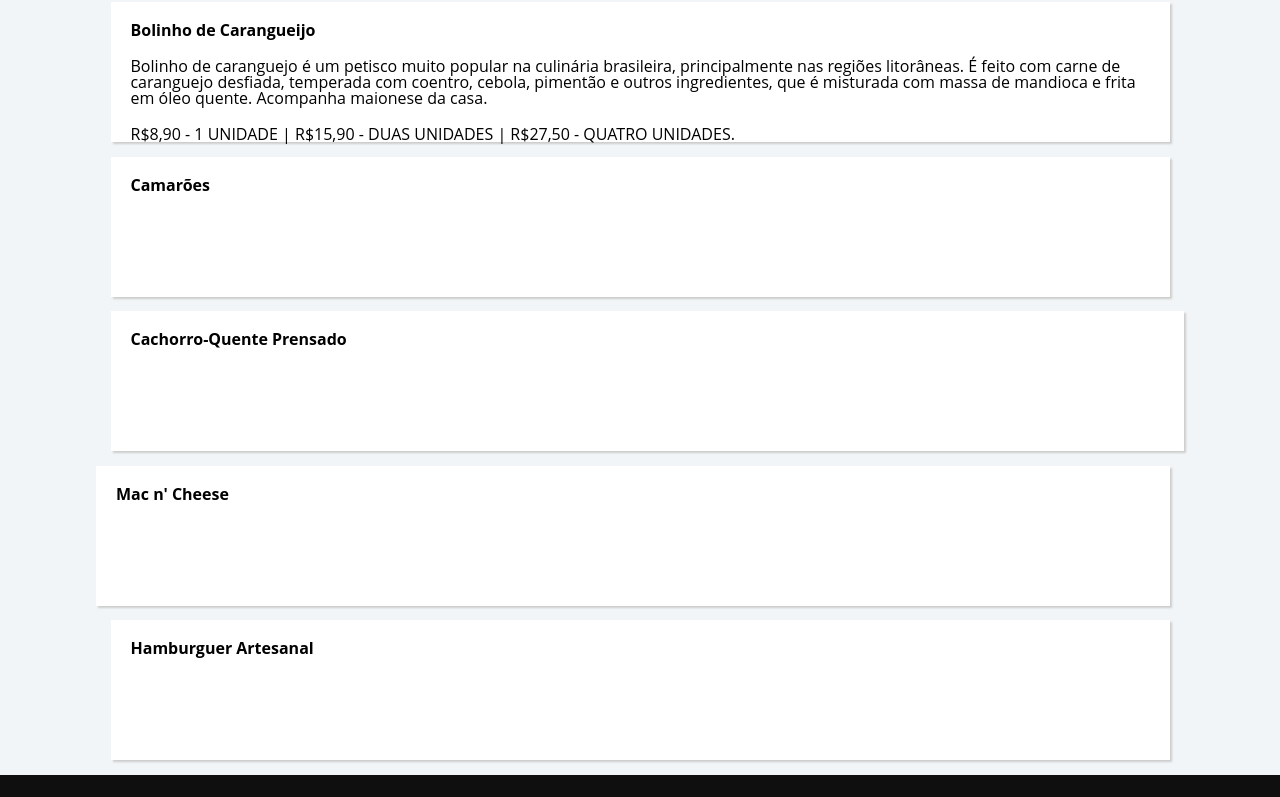
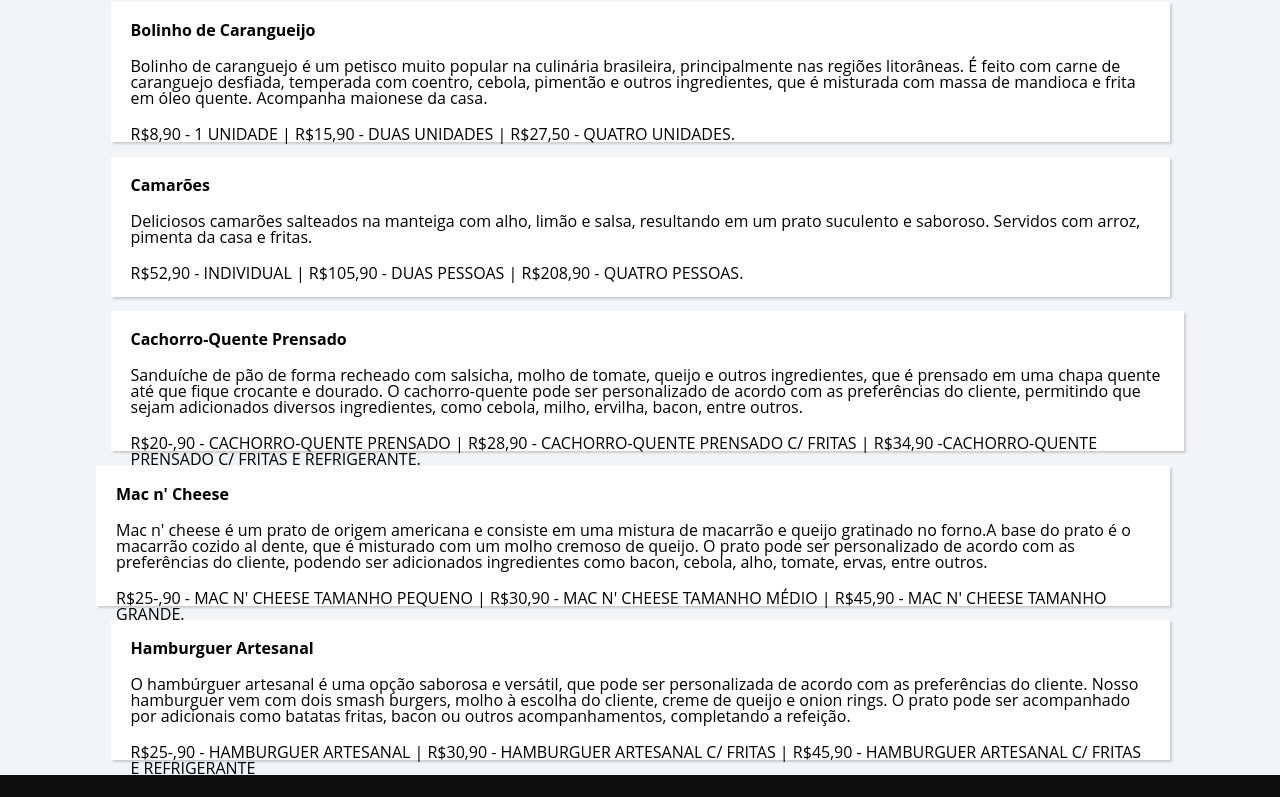
Before and after one commit to araujoeduarda/BR1_Menu, a plain HTML site: page index.html in a window 1280 px wide. Shown: the part 2151-2948 px from the top of the page. Drawn offline with Linux system fonts and the light colour scheme.

Commit message:
commit menu fc

```diff
--- a/index.html
+++ b/index.html
@@ -91,10 +91,22 @@
             <p>R$8,90 - 1 UNIDADE | R$15,90 - DUAS UNIDADES | R$27,50 - QUATRO UNIDADES.</p>
             </p>
           </li>
-          <li class="conteudoPrincipal-pratos-link"><a href="#">Camarões</a></li>
-          <li class="conteudoPrincipal-pratos-link"><a href="#">Cachorro-Quente Prensado</a></li>
-          <li class="conteudoPrincipal-pratos-link"><a href="#">Mac n' Cheese</a></li>
-          <li class="conteudoPrincipal-pratos-link"><a href="#">Hamburguer Artesanal</a></li>
+          <li class="conteudoPrincipal-pratos-link"><a href="#">Camarões</a>
+            <p>Deliciosos camarões salteados na manteiga com alho, limão e salsa, resultando em um prato suculento e saboroso. Servidos com arroz, pimenta da casa e fritas. </p>
+            <p>R$52,90 - INDIVIDUAL | R$105,90 - DUAS PESSOAS | R$208,90 - QUATRO PESSOAS.</p>
+          </li>
+          <li class="conteudoPrincipal-pratos-link"><a href="#">Cachorro-Quente Prensado</a>
+            <p>Sanduíche de pão de forma recheado com salsicha, molho de tomate, queijo e outros ingredientes, que é prensado em uma chapa quente até que fique crocante e dourado. O cachorro-quente pode ser personalizado de acordo com as preferências do cliente, permitindo que sejam adicionados diversos ingredientes, como cebola, milho, ervilha, bacon, entre outros.</p>
+            <p>R$20-,90 - CACHORRO-QUENTE PRENSADO | R$28,90 - CACHORRO-QUENTE PRENSADO C/ FRITAS | R$34,90 -CACHORRO-QUENTE PRENSADO C/ FRITAS E REFRIGERANTE.</p>
+          </li>
+          <li class="conteudoPrincipal-pratos-link"><a href="#">Mac n' Cheese</a>
+            <p>Mac n' cheese é um prato de origem americana e consiste em uma mistura de macarrão e queijo gratinado no forno.A base do prato é o macarrão cozido al dente, que é misturado com um molho cremoso de queijo. O prato pode ser personalizado de acordo com as preferências do cliente, podendo ser adicionados ingredientes como bacon, cebola, alho, tomate, ervas, entre outros.</p>
+            <p>R$25-,90 - MAC N' CHEESE TAMANHO PEQUENO | R$30,90 - MAC N' CHEESE TAMANHO MÉDIO | R$45,90 - MAC N' CHEESE TAMANHO GRANDE.</p>
+          </li>
+          <li class="conteudoPrincipal-pratos-link"><a href="#">Hamburguer Artesanal</a>
+            <p>O hambúrguer artesanal é uma opção saborosa e versátil, que pode ser personalizada de acordo com as preferências do cliente. Nosso hamburguer vem com dois smash burgers, molho à escolha do cliente, creme de queijo e onion rings. O prato pode ser acompanhado por adicionais como batatas fritas, bacon ou outros acompanhamentos, completando a refeição.</p>
+            <p>R$25-,90 - HAMBURGUER ARTESANAL | R$30,90 - HAMBURGUER ARTESANAL C/ FRITAS | R$45,90 - HAMBURGUER ARTESANAL C/ FRITAS E REFRIGERANTE</p>
+          </li>
         </ul>
       </nav>
     </div>
```
